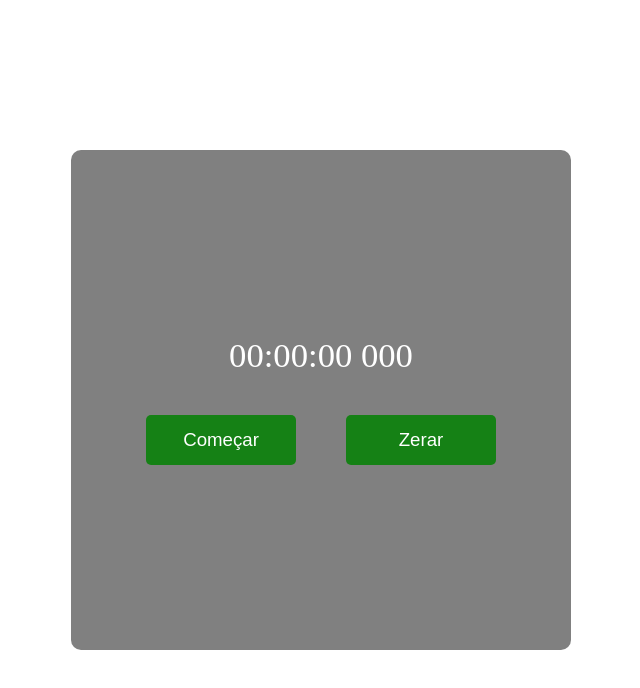
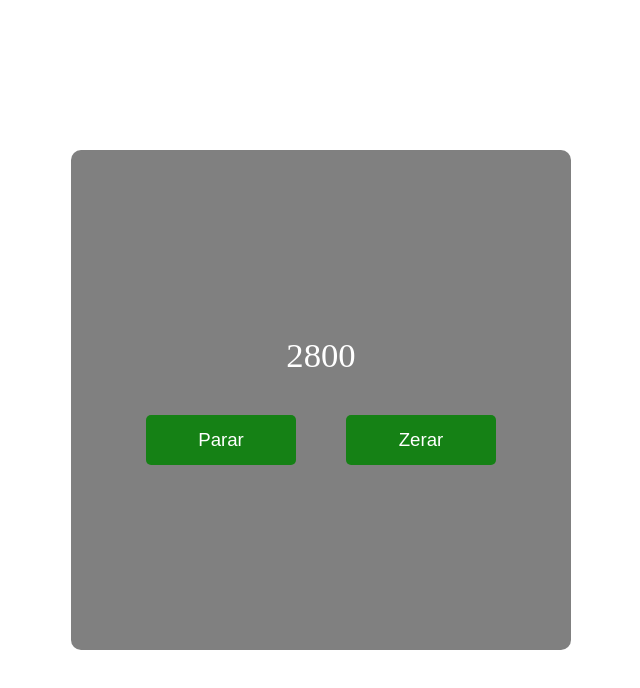
Before and after one commit to lcsmelo-0/cronometro, a plain HTML site: page index.html in a window 1280 px wide. Both pictures are taken after a click on the button "Começar". Shown: the whole page, without its empty margins (319-959 px from the left). Drawn offline with Linux system fonts and the light colour scheme.

Commit message:
Adicionar funcao para inicar e comecar cronometro

```diff
--- a/script.js
+++ b/script.js
@@ -0,0 +1,29 @@
+let comecar_parar = document.querySelector("#comecar_parar");
+let cronometro = document.querySelector("#cronometro");
+let iniciado = false, hora_inicio, hora_atual, init_cronometro, tempo_passado;
+
+
+function controlar(){
+    if(!iniciado){
+        iniciado = true;
+        comecar_parar.innerHTML = "Parar";
+
+        //Começar o cronômetro
+        hora_inicio = new Date().getTime();
+
+        init_cronometro = setInterval(() => {
+
+            hora_atual = new Date().getTime();
+            tempo_passado = hora_atual - hora_inicio;
+
+            cronometro.innerHTML= tempo_passado;
+        }, 10);
+
+    } else{
+        clearInterval(init_cronometro);
+        iniciado = false;
+        comecar_parar.innerHTML = "Começar"
+    }
+}
+
+comecar_parar.onclick = controlar;
--- a/style.css
+++ b/style.css
@@ -37,7 +37,7 @@ button{
 }
 
 button:hover{
-    background-color: rgb(29, 161, 29);
+    background-color: rgb(18, 105, 18);
 
 }
 
```
